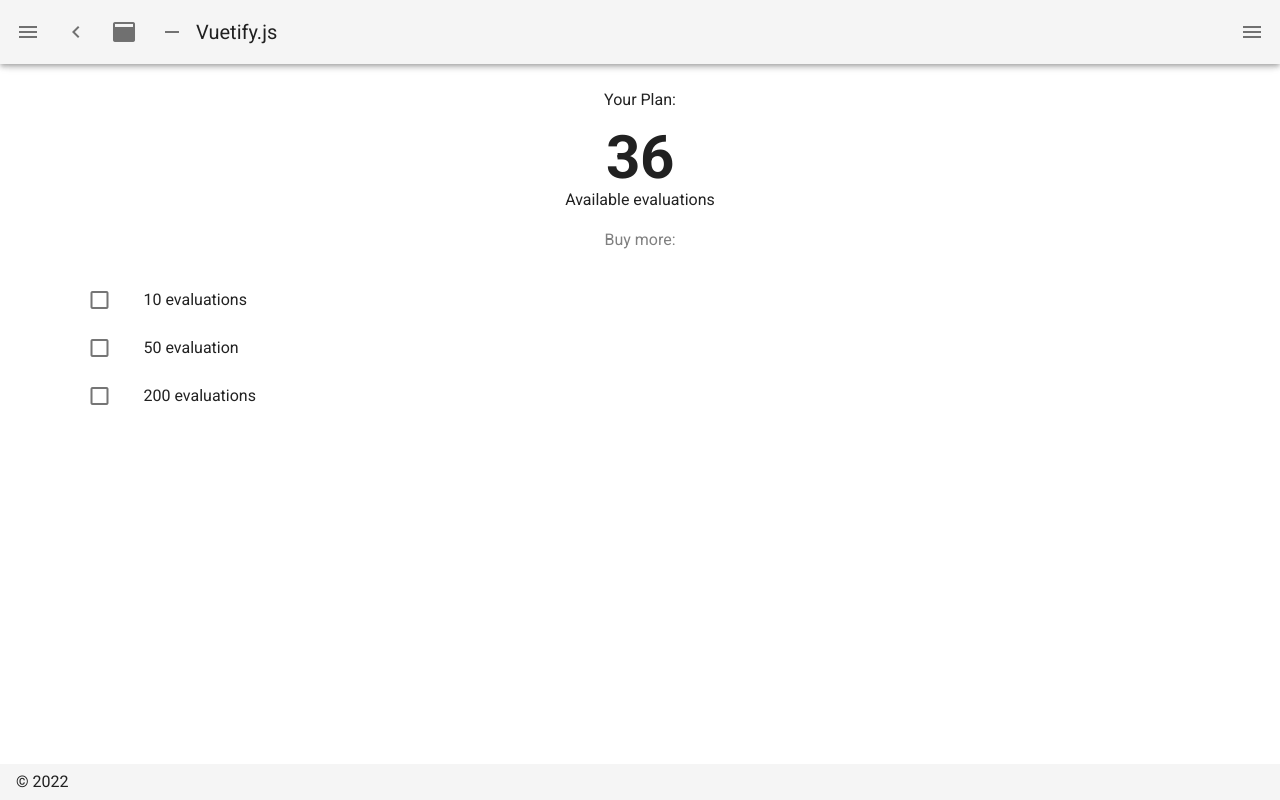
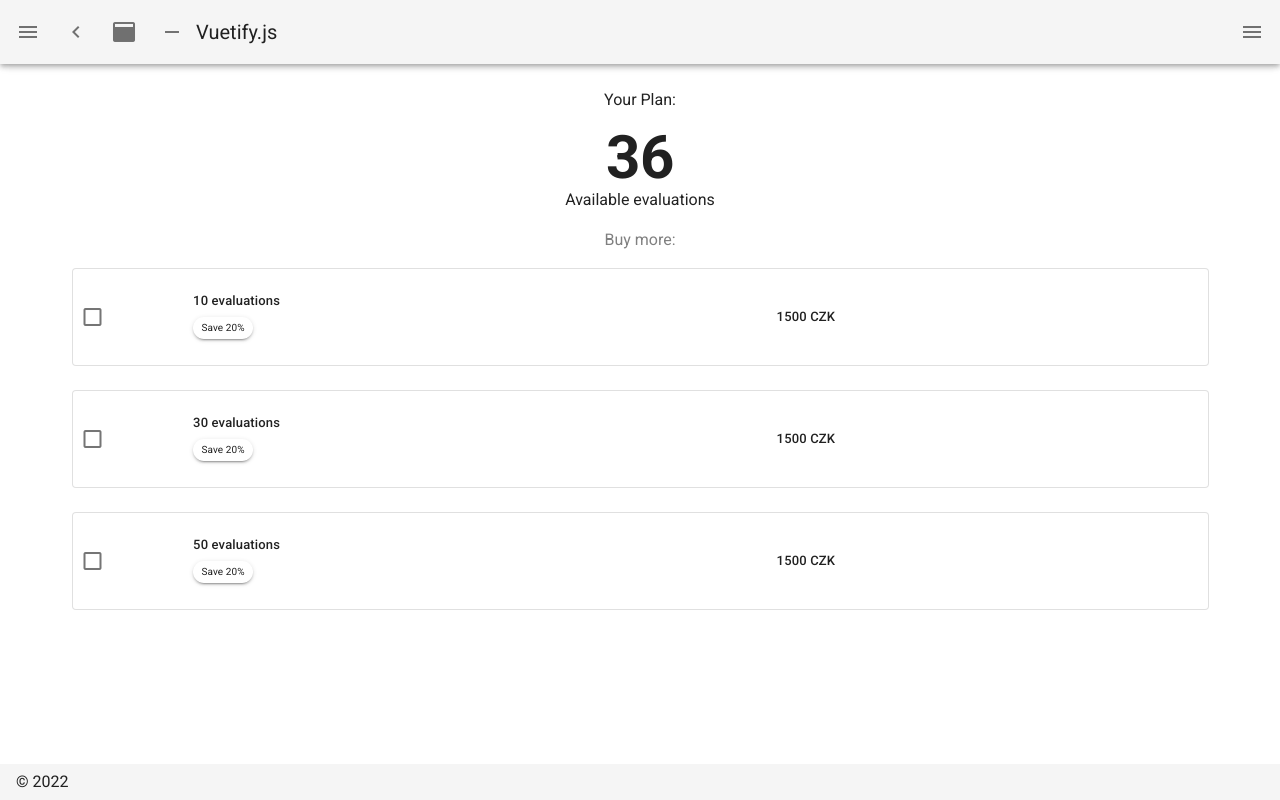
Before and after one commit to Xylofonoda/drevoFE, a Nuxt app: page /app/Plan in a window 1280 px wide. Built offline with nearby package versions, Linux system fonts and the light colour scheme.

Commit message:
+ plan card component / plan page.

```diff
--- /dev/null
+++ b/components/PlanCard.vue
@@ -0,0 +1,67 @@
+<template>
+  <v-row>
+    <v-col>
+      <v-card
+        outlined
+        rounded
+        max-width="100%"
+      >
+        <v-row>
+          <v-col cols="1">
+            <v-checkbox
+
+              class="pt-5 mx-2"
+              color="black"
+            ></v-checkbox>
+          </v-col>
+          <v-col cols="6">
+            <v-card-title class="mx-2" style="font-size: 13px;">
+              {{ evals }}
+            </v-card-title>
+            <v-card-subtitle style="font-size: 10px">
+              <div class="rounded-pill elevation-2 mx-2" style="width: 60px">
+                {{ save }}
+              </div>
+            </v-card-subtitle>
+          </v-col>
+          <v-col cols="5">
+            <v-card-title
+              style="font-size: 13px;"
+              class="pt-8 ml-3 text-no-wrap"
+            >
+              <p class="text-right">
+                1500 CZK
+              </p>
+
+            </v-card-title>
+          </v-col>
+        </v-row>
+      </v-card>
+    </v-col>
+  </v-row>
+</template>
+
+<script>
+export default {
+  name: "PlanCardComponent",
+  components: {},
+  props: {
+    evals: {
+      type: String,
+      default: null,
+    },
+    save: {
+      type: String,
+      default: null
+    },
+    checkboxOnce: {
+      type: String,
+      default: null,
+
+    },
+    // eslint-disable-next-line vue/require-default-prop,vue/require-prop-types
+  }
+}
+
+
+</script>
--- a/pages/app/Plan.vue
+++ b/pages/app/Plan.vue
@@ -14,44 +14,21 @@
           <p
             style="color: gray"
           >Buy more:</p>
-
-          <v-list>
-            <v-list-item-group
-              v-model="model"
-            >
-              <template v-for="(item, i) in items">
-
-                <v-divider
-                  v-if="!item"
-                  :key="`divider-${i}`"
-                ></v-divider>
-
-                <v-list-item
-                  v-else
-                  :key="`item-${i}`"
-                  :value="item"
-                  active-class="black--text"
-                >
-                  <template #default="{ active }">
-                    <v-list-item-action>
-                      <v-checkbox
-                        :input-value="active"
-                        color="black"
-                      ></v-checkbox>
-                    </v-list-item-action>
-                    <v-list-item-content>
-                      <v-list-item-title
-                        align="left"
-                        v-text="item"
-                      ></v-list-item-title>
-                    </v-list-item-content>
-                    <v-list-item-action>
-                    </v-list-item-action>
-                  </template>
-                </v-list-item>
-              </template>
-            </v-list-item-group>
-          </v-list>
+          <plan-card-component
+            v-model="checkboxOnce"
+            evals="10 evaluations"
+            save="Save 20%"
+          ></plan-card-component>
+          <plan-card-component
+            v-model="checkboxOnce"
+            evals="30 evaluations"
+            save="Save 20%"
+          ></plan-card-component>
+          <plan-card-component
+            v-model="checkboxOnce"
+            evals="50 evaluations"
+            save="Save 20%"
+          ></plan-card-component>
         </v-form>
       </v-container>
     </v-col>
@@ -59,15 +36,11 @@
 </template>
 
 <script>
+import PlanCardComponent from "@/components/PlanCard";
+
 export default {
   name: "PlanPage",
-  data: () => ({
-    items: [
-      '10 evaluations',
-      '50 evaluation',
-      '200 evaluations',
-    ],
-    model: [''],
-  }),
+  components: {PlanCardComponent},
+
 }
 </script>
```
Also changed, not shown: components/CardComp.vue (+8 -8 lines).
